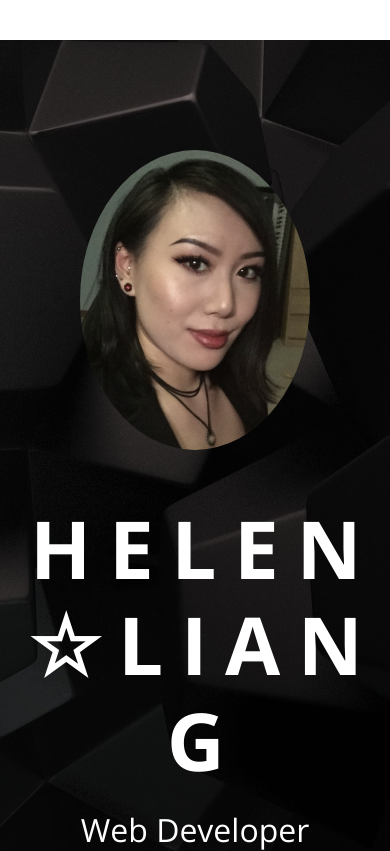
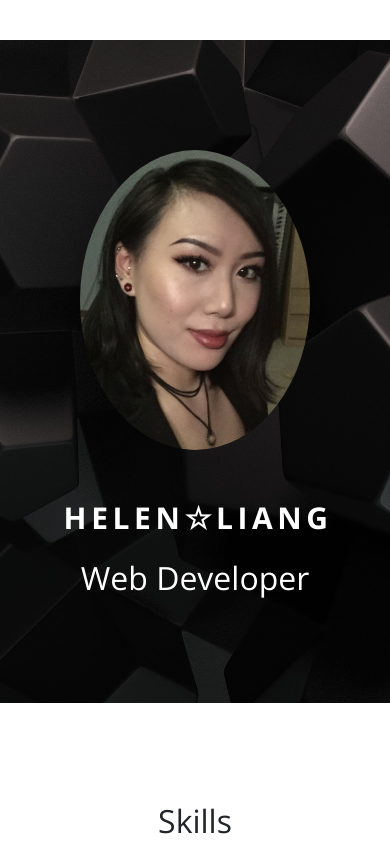
Before and after one commit to helenxliang/helenxliang.github.io, a website: page index.html in a window 390 px wide. Shown: the top 851 px of the page. Drawn offline with nearby package versions, Linux system fonts and the light colour scheme.

Commit message:
mobile responsive h1

```diff
--- a/css/creative.css
+++ b/css/creative.css
@@ -161,12 +161,17 @@ header.masthead {
     padding: 150px 15px 100px;
     text-align: center; }
     header.masthead .header-content .header-content-inner h1 {
-      font-size: 5.0rem;
+      /*font-size: 5.0em;*/
       line-height: 1.2;
       letter-spacing: -.1rem;
       margin-top: 0;
       margin-bottom: 0;
-      text-transform: uppercase; }
+      text-transform: uppercase;
+      text-align: center;}
+
+      @media (max-width: @screen-xs) {
+    body{font-size: 10px;}
+}
     header.masthead .header-content .header-content-inner hr {
       margin: 30px auto; }
     header.masthead .header-content .header-content-inner p {
```
